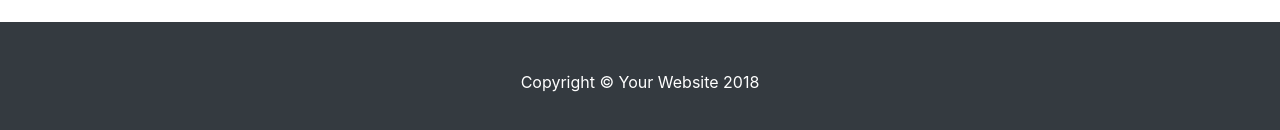
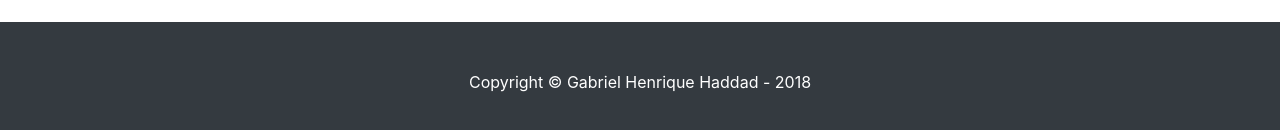
Before and after one commit to Haddadson/Alveus-Tech, a plain HTML site: page blog.html in a window 1280 px wide. Shown: the part 1714-1844 px from the top of the page. Drawn offline with Linux system fonts and the light colour scheme.

Commit message:
Change footer copyright

```diff
--- a/blog.html
+++ b/blog.html
@@ -156,7 +156,7 @@
     <!-- Footer -->
     <footer class="py-5 bg-dark">
       <div class="container">
-        <p class="m-0 text-center text-white">Copyright &copy; Your Website 2018</p>
+        <p class="m-0 text-center text-white">Copyright &copy; Gabriel Henrique Haddad - 2018</p>
       </div>
     </footer>
 
```
Also changed, not shown: contato.html (+1 -1 lines), index.html (+1 -1 lines), proposito.html (+1 -1 lines).
